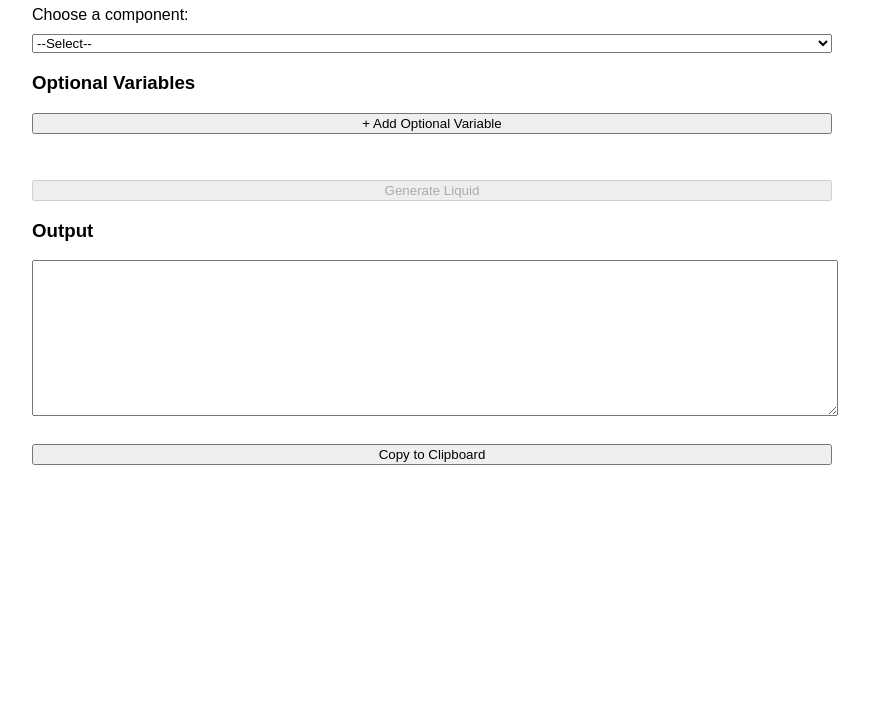
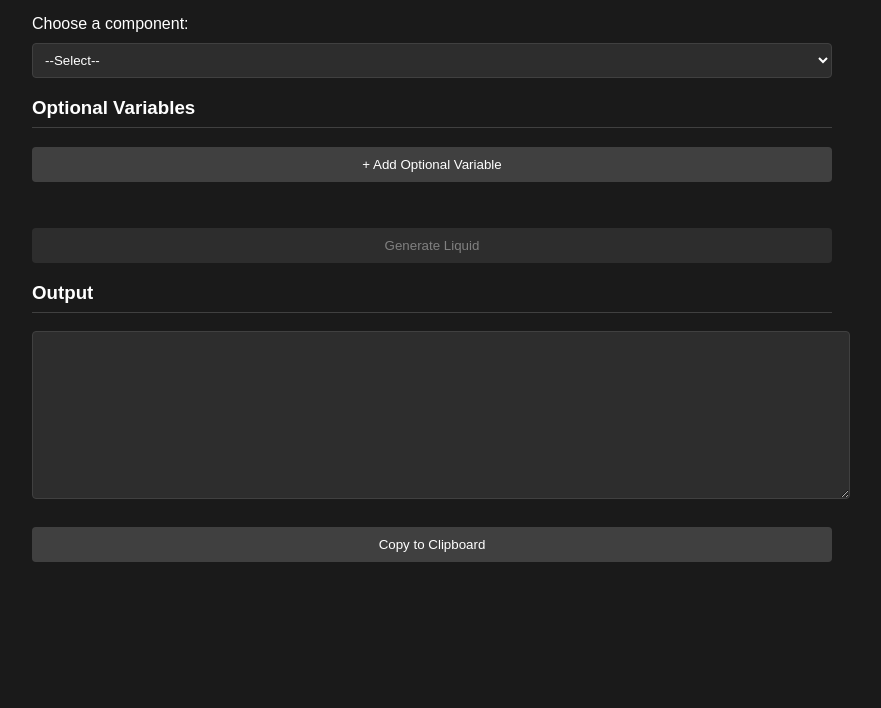
Before and after one commit to cw-murphy/liquid-converter, a plain HTML site: page index.html in a window 1280 px wide. Shown: the part 92-800 px from the top of the page, without its empty margins (8-889 px from the left). Drawn offline with Linux system fonts and the light colour scheme.

Commit message:
Update style.css
Dark mode theme

```diff
--- a/style.css
+++ b/style.css
@@ -2,6 +2,8 @@ body {
   font-family: sans-serif;
   margin: 40px;
   max-width: 800px;
+  background-color: #1a1a1a;  /* Dark background */
+  color: #ffffff;            /* White text */
 }
 
 label, input, select, textarea, button {
@@ -10,7 +12,48 @@ label, input, select, textarea, button {
   width: 100%;
 }
 
+/* Style for input fields, select dropdowns, and textareas */
+input, select, textarea {
+  background-color: #2d2d2d;    /* Darker input fields */
+  color: #ffffff;               /* White text */
+  border: 1px solid #404040;    /* Subtle border */
+  padding: 8px;
+  border-radius: 4px;           /* Rounded corners */
+}
+
+/* Style for buttons */
+button {
+  background-color: #404040;    /* Dark button */
+  color: #ffffff;               /* White text */
+  border: none;
+  padding: 10px;
+  border-radius: 4px;
+  cursor: pointer;
+  transition: background-color 0.3s;
+}
+
+button:hover {
+  background-color: #505050;    /* Slightly lighter on hover */
+}
+
+button:disabled {
+  background-color: #2d2d2d;
+  color: #808080;
+  cursor: not-allowed;
+}
+
+/* Style for textarea */
 textarea {
   margin-top: 10px;
   font-family: monospace;
+  background-color: #2d2d2d;
+  color: #ffffff;
+  border: 1px solid #404040;
 }
+
+/* Style for headings */
+h1, h3 {
+  color: #ffffff;              /* White text */
+  border-bottom: 1px solid #404040;  /* Subtle separator */
+  padding-bottom: 8px;
+}
```
